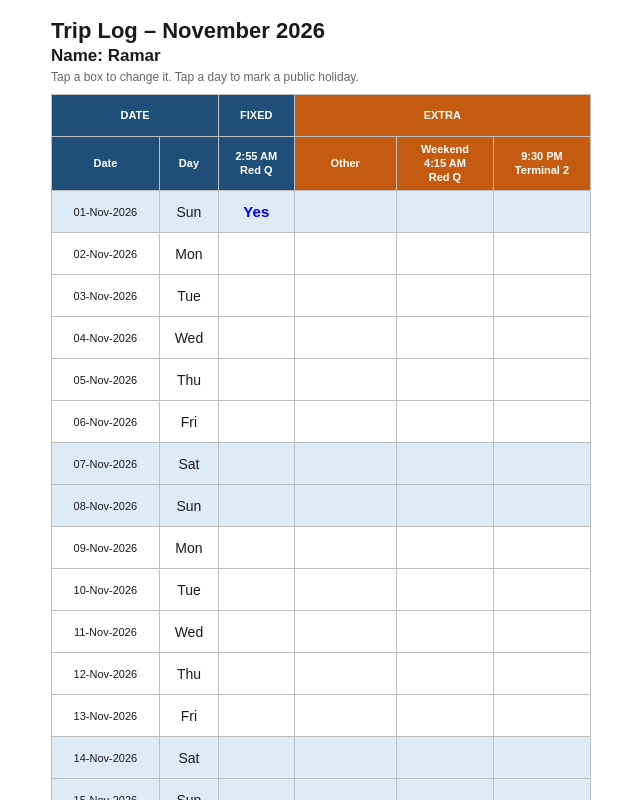
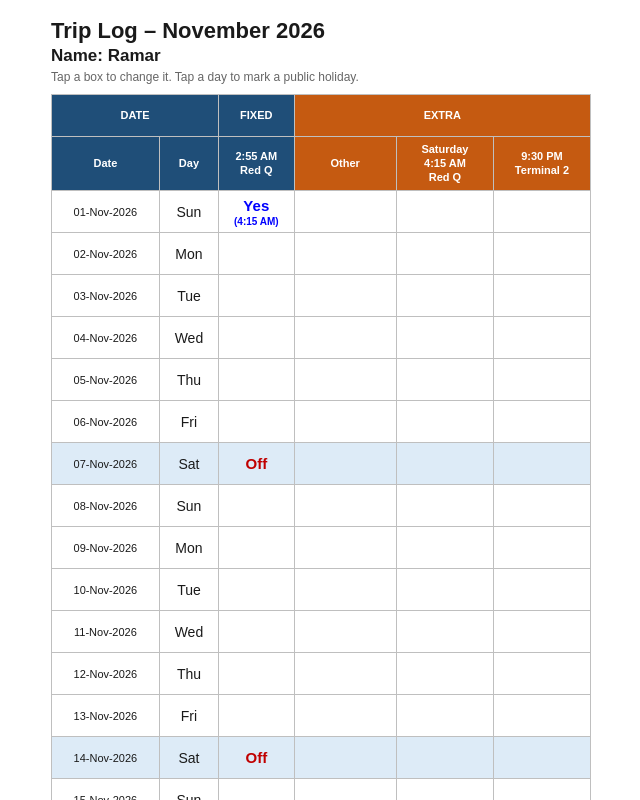
Before and after one commit to Ram-369-ses/Ram-369-ses-Transport-Log, a plain HTML site: page index.html in a window 1280 px wide. Both pictures are taken after a click on the element 575 px from the left and 211 px from the top of the page. Shown: the top 800 px of the page, without its empty margins (319-959 px from the left). Drawn offline with nearby package versions, Linux system fonts and the light colour scheme.

Commit message:
Add files via upload

```diff
--- a/index.html
+++ b/index.html
@@ -79,7 +79,7 @@ button:disabled{opacity:.5;cursor:default}
         <th class="navy">Date</th><th class="navy">Day</th>
         <th class="navy">2:55 AM<br>Red Q</th>
         <th class="orange">Other</th>
-        <th class="orange">Weekend<br>4:15 AM<br>Red Q</th>
+        <th class="orange">Saturday<br>4:15 AM<br>Red Q</th>
         <th class="orange">9:30 PM<br>Terminal 2</th>
       </tr>
     </thead>
@@ -104,17 +104,19 @@ button:disabled{opacity:.5;cursor:default}
   var DN=["Sun","Mon","Tue","Wed","Thu","Fri","Sat"];
   var MN=["Jan","Feb","Mar","Apr","May","Jun","Jul","Aug","Sep","Oct","Nov","Dec"];
   var state={c:{},d:{},e:{},f:{},g:{},ph:{}};
-  try{var s=localStorage.getItem(KEY); if(s){var p=JSON.parse(s); if(p&&p.c){ state=p; Object.keys(state.d||{}).forEach(function(k){ if(state.d[k]==='Yes') state.d[k]='5:00 AM'; }); }}}catch(e){}
+  try{var s=localStorage.getItem(KEY); if(s){var p=JSON.parse(s); if(p&&p.c){ state=p; Object.keys(state.d||{}).forEach(function(k){ if(state.d[k]==='Yes') state.d[k]='5:00 AM'; }); Object.keys(state.c||{}).forEach(function(k){ if(state.c[k]==='Yes'&&(state.ph[k]||new Date(YEAR,MONTH,+k).getDay()===0)) state.c[k]='Yes (4:15 AM)'; }); }}}catch(e){}
   function save(){try{localStorage.setItem(KEY,JSON.stringify(state));}catch(e){}}
   function pad(n){return (n<10?"0":"")+n;}
   function dow(d){return new Date(YEAR,MONTH,d).getDay();}
-  function isWk(d){var w=dow(d);return w===0||w===6;}
+  function isWk(d){return dow(d)===6;}
+  function yesLbl(d){return (state.ph[d]||dow(d)===0)?"Yes (4:15 AM)":"Yes";}
+  function val(k,d){ if(k==="c"&&dow(d)===6) return "Off"; if(k==="e"&&dow(d)!==6) return ""; return state[k][d]||""; }
   function dateStr(d){return pad(d)+"-"+MN[MONTH]+"-"+YEAR;}
   function dayLabel(d){return DN[dow(d)]+(state.ph[d]?" - Public Holiday":"");}
 
   function cycleC(d){
     var v=state.c[d]||"";
-    var yes=state.ph[d]?"Yes (4:15 AM)":"Yes";
+    var yes=yesLbl(d);
     if(!v) state.c[d]=yes; else if(v.indexOf("Yes")===0) state.c[d]="Off"; else delete state.c[d];
   }
   var SEQ=["","5:00 AM","10:00 AM","2:00 PM","10:00 AM & 2:00 PM"];
@@ -134,17 +136,17 @@ button:disabled{opacity:.5;cursor:default}
         if(state.ph[d]){ td.textContent=DN[dow(d)]; var sm=document.createElement("small"); sm.textContent="Public Holiday"; td.appendChild(sm);}
         else td.textContent=DN[dow(d)];
         td.onclick=function(){ if(state.ph[d]) delete state.ph[d]; else state.ph[d]=true;
-          if(state.c[d]&&state.c[d].indexOf("Yes")===0) state.c[d]=state.ph[d]?"Yes (4:15 AM)":"Yes";
+          if(state.c[d]&&state.c[d].indexOf("Yes")===0) state.c[d]=yesLbl(d);
           save(); render(); };
         tr.appendChild(td);
         ["c","d","e","f"].forEach(function(k){
-          var c=document.createElement("td"); c.className="cell"; var v=state[k][d]||"";
+          var c=document.createElement("td"); c.className="cell"; var v=val(k,d);
           if(v){
             if(v==="Off"){c.className+=" off"; c.textContent="Off";}
             else if(k==="d"){ c.className+=" yes"; items(v).forEach(function(t,i){ if(i) c.appendChild(document.createElement("br")); c.appendChild(document.createTextNode(t)); }); cnt.d+=items(v).length; }
             else { c.className+=" yes"; if(v==="Yes (4:15 AM)"){c.textContent="Yes"; var s2=document.createElement("small"); s2.textContent="(4:15 AM)"; c.appendChild(s2);} else c.textContent="Yes"; cnt[k]++; }
           }
-          c.onclick=function(){ if(k==="c") cycleC(d); else if(k==="d") cycleD(d); else cycleYes(k,d); save(); render(); };
+          c.onclick=function(){ if((k==="c"&&dow(d)===6)||(k==="e"&&dow(d)!==6)) return; if(k==="c") cycleC(d); else if(k==="d") cycleD(d); else cycleYes(k,d); save(); render(); };
           tr.appendChild(c);
         });
         body.appendChild(tr);
@@ -183,7 +185,7 @@ button:disabled{opacity:.5;cursor:default}
       var x=ws.getCell(c+"4"); x.fill={type:"pattern",pattern:"solid",fgColor:{argb:i<3?navy:org}};
       x.font=fnt({bold:true,color:{argb:"FFFFFFFF"}}); x.alignment=ctr; x.border=bd;
     });
-    var heads=["Date","Day","2:55 AM\nRed Q","Other","Weekend\n4:15 AM\nRed Q","9:30 PM\nTerminal 2"];
+    var heads=["Date","Day","2:55 AM\nRed Q","Other","Saturday\n4:15 AM\nRed Q","9:30 PM\nTerminal 2"];
     heads.forEach(function(h,i){
       var x=ws.getCell(5,i+1); x.value=h; x.fill={type:"pattern",pattern:"solid",fgColor:{argb:i<3?navy:org}};
       x.font=fnt({bold:true,color:{argb:"FFFFFFFF"}}); x.alignment=ctr; x.border=bd;
@@ -198,7 +200,7 @@ button:disabled{opacity:.5;cursor:default}
       var b=ws.getCell(r,2); b.value=dayLabel(d);
       [a,b].forEach(function(x){x.font=fnt({bold:x===b&&!!state.ph[d]});x.alignment=ctr;x.border=bd;});
       keys.forEach(function(k,i){
-        var x=ws.getCell(r,3+i), v=state[k][d]||"";
+        var x=ws.getCell(r,3+i), v=val(k,d);
         if(v){ x.value=v; if(v==="Off") x.font=fnt({bold:true,color:{argb:"FFC00000"}}); else {x.font=fnt({bold:true,color:{argb:"FF0000FF"}}); cnt[k]+=(k==="d"?items(v).length:1);} }
         else x.font=fnt();
         x.alignment=ctr; x.border=bd;
```
